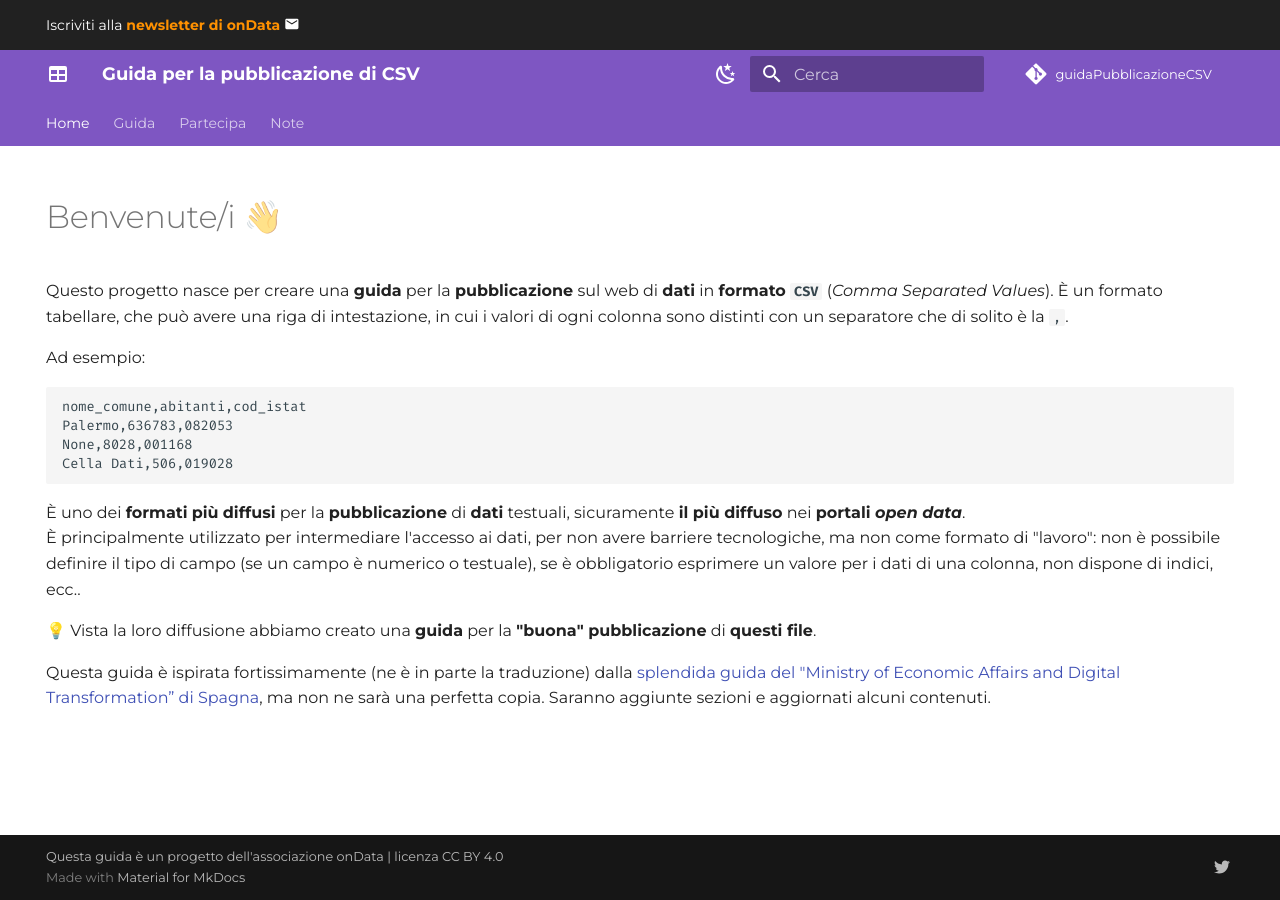
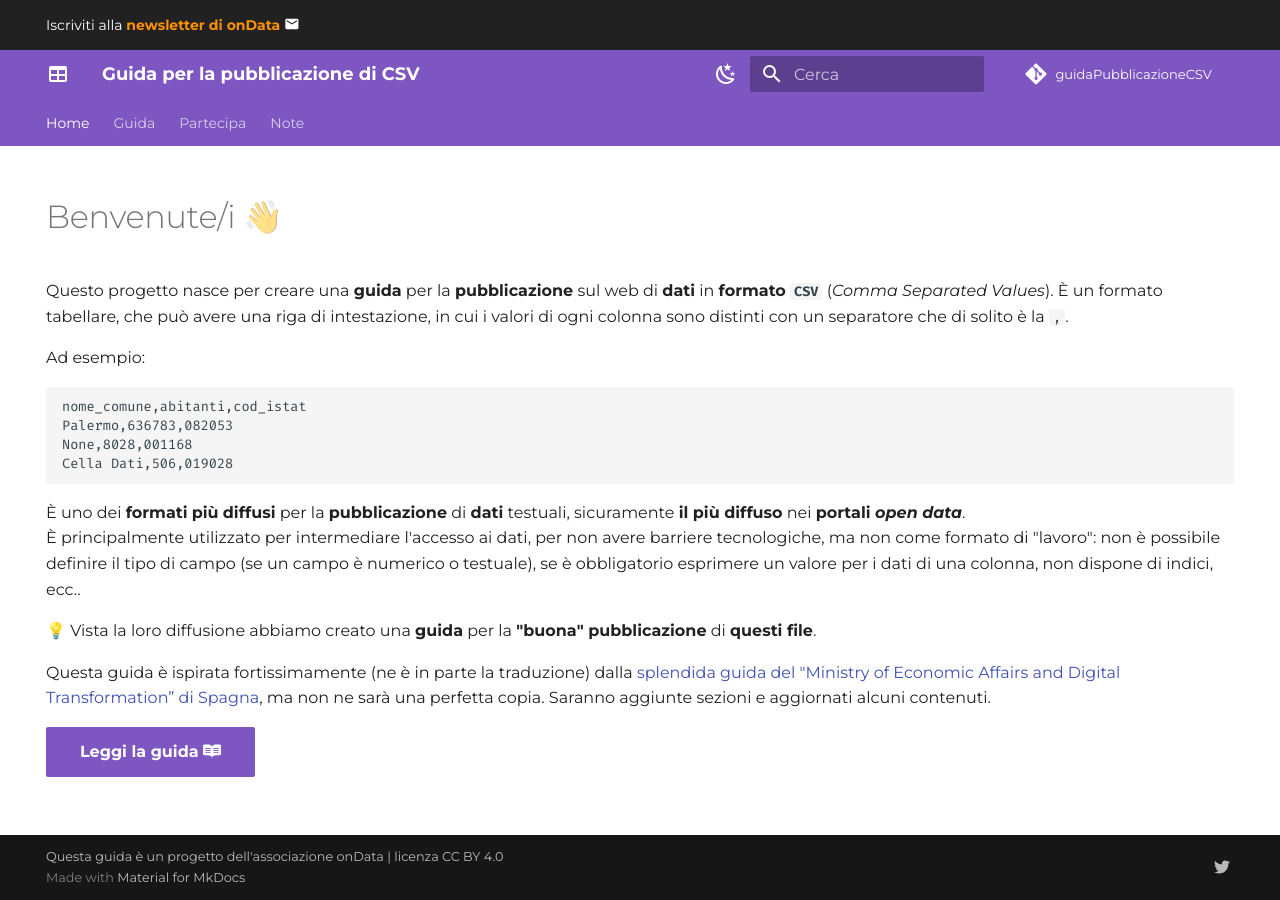
Before and after one commit to ondata/guidaPraticaPubblicazioneCSV, an MkDocs documentation site: the page built from docs/index.md, in a window 1280 px wide. Built offline with MkDocs 1.6.1 and Material for MkDocs 9.7.7, drawn with Linux system fonts in a browser that asks for light colours; comment, search, counter and statistics services are not loaded.

Commit message:
inserito tasto action

```diff
--- a/docs/index.md
+++ b/docs/index.md
@@ -23,3 +23,5 @@ Cella Dati,506,019028
 💡 Vista la loro diffusione abbiamo creato una **guida** per la **"buona" pubblicazione** di **questi file**.
 
 Questa guida è ispirata fortissimamente (ne è in parte la traduzione) dalla [splendida guida del "Ministry of Economic Affairs and Digital Transformation” di Spagna](https://datos.gob.es/en/documentacion/guia-practica-para-la-publicacion-de-datos-tabulares-en-archivos-csv), ma non ne sarà una perfetta copia. Saranno aggiunte sezioni e aggiornati alcuni contenuti.
+
+[Leggi la guida :fontawesome-brands-readme:](guida/index.md){ .md-button .md-button--primary }
```
